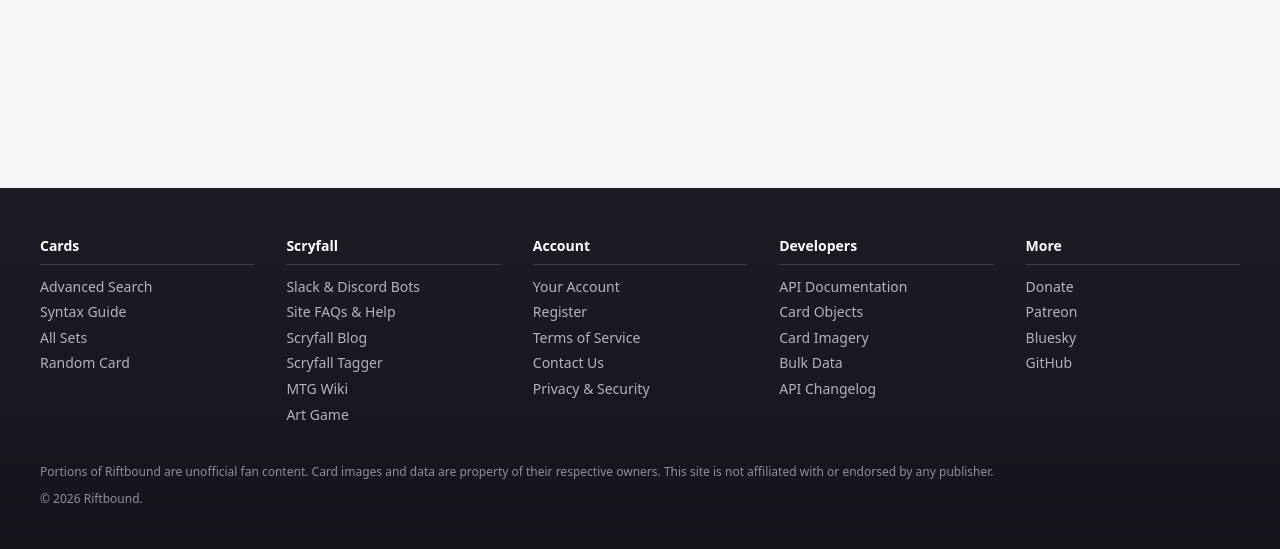
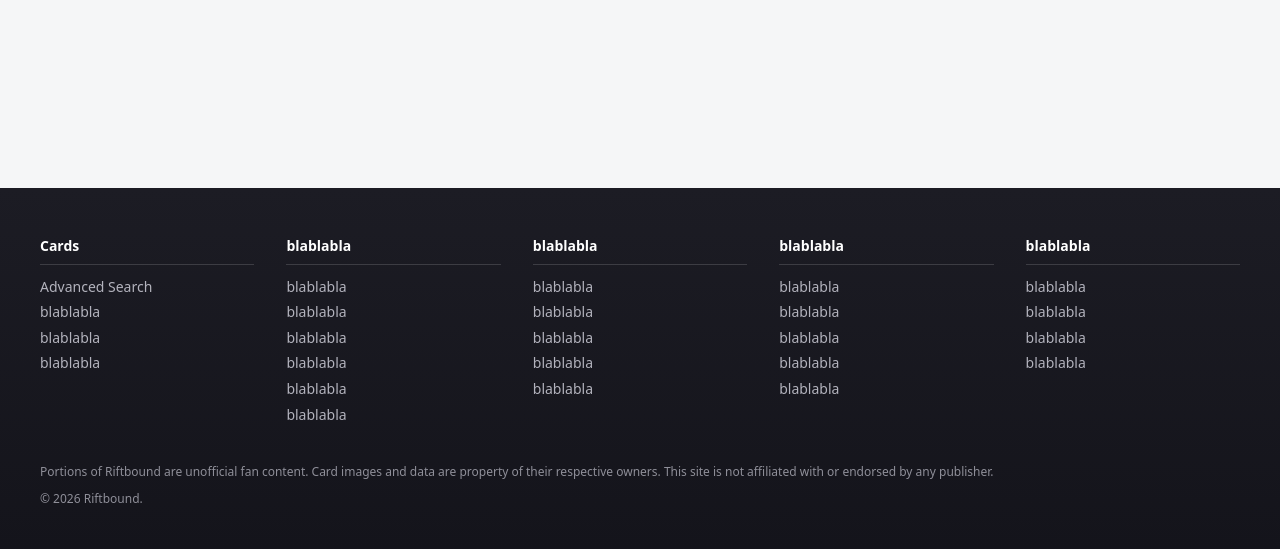
Before and after one commit to DaviChalita/runewell, a Django app: template runewell/card/templates/list/no_results.html in a window 1280 px wide. Shown: the part 492-1041 px from the top of the page. Run offline with Django 5.2, Linux system fonts and the light colour scheme; the template is opened without the code that fills it, so the values that code supplies are empty; some libraries are stand-ins or nearby versions.

Commit message:
some fixes finished

```diff
--- a/runewell/card/static/styles/styles.css
+++ b/runewell/card/static/styles/styles.css
@@ -162,11 +162,17 @@ canvas {
 .pagination-button {
   padding: 6px 12px;
   border-radius: 6px;
-  border: 1px solid #c8c3d1;
+  border: 1px solid #7a5bd6;
+  color: #7a5bd6;
+  font-weight: 500;
   background: white;
   font-size: 14px;
   cursor: pointer;
   transition: all 0.15s ease;
+}
+
+.pagination-button:hover:not(:disabled) {
+  background: #f3efff;
 }
 
 .pagination-button:hover:not(:disabled) {
@@ -176,17 +182,6 @@ canvas {
 .pagination-button:disabled {
   opacity: 0.5;
   cursor: default;
-}
-
-/* Destacar botão Next */
-.pagination-button:nth-child(3) {
-  border: 1px solid #7a5bd6;
-  color: #7a5bd6;
-  font-weight: 500;
-}
-
-.pagination-button:nth-child(3):hover:not(:disabled) {
-  background: #f3efff;
 }
 
 .description-bg {
--- a/runewell/card/templates/bases/footer.html
+++ b/runewell/card/templates/bases/footer.html
@@ -3,46 +3,46 @@
 
         <div class="footer-column">
             <h4>Cards</h4>
-            <a href="#">Advanced Search</a>
-            <a href="#">Syntax Guide</a>
-            <a href="#">All Sets</a>
-            <a href="#">Random Card</a>
+            <a href="/card/advanced">Advanced Search</a>
+            <a href="#">blablabla</a>
+            <a href="#">blablabla</a>
+            <a href="#">blablabla</a>
         </div>
 
         <div class="footer-column">
-            <h4>Scryfall</h4>
-            <a href="#">Slack & Discord Bots</a>
-            <a href="#">Site FAQs & Help</a>
-            <a href="#">Scryfall Blog</a>
-            <a href="#">Scryfall Tagger</a>
-            <a href="#">MTG Wiki</a>
-            <a href="#">Art Game</a>
+            <h4>blablabla</h4>
+            <a href="#">blablabla</a>
+            <a href="#">blablabla</a>
+            <a href="#">blablabla</a>
+            <a href="#">blablabla</a>
+            <a href="#">blablabla</a>
+            <a href="#">blablabla</a>
         </div>
 
         <div class="footer-column">
-            <h4>Account</h4>
-            <a href="#">Your Account</a>
-            <a href="#">Register</a>
-            <a href="#">Terms of Service</a>
-            <a href="#">Contact Us</a>
-            <a href="#">Privacy & Security</a>
+            <h4>blablabla</h4>
+            <a href="#">blablabla</a>
+            <a href="#">blablabla</a>
+            <a href="#">blablabla</a>
+            <a href="#">blablabla</a>
+            <a href="#">blablabla</a>
         </div>
 
         <div class="footer-column">
-            <h4>Developers</h4>
-            <a href="#">API Documentation</a>
-            <a href="#">Card Objects</a>
-            <a href="#">Card Imagery</a>
-            <a href="#">Bulk Data</a>
-            <a href="#">API Changelog</a>
+            <h4>blablabla</h4>
+            <a href="#">blablabla</a>
+            <a href="#">blablabla</a>
+            <a href="#">blablabla</a>
+            <a href="#">blablabla</a>
+            <a href="#">blablabla</a>
         </div>
 
         <div class="footer-column">
-            <h4>More</h4>
-            <a href="#">Donate</a>
-            <a href="#">Patreon</a>
-            <a href="#">Bluesky</a>
-            <a href="#">GitHub</a>
+            <h4>blablabla</h4>
+            <a href="#">blablabla</a>
+            <a href="#">blablabla</a>
+            <a href="#">blablabla</a>
+            <a href="#">blablabla</a>
         </div>
 
     </div>
--- a/runewell/card/views/list.py
+++ b/runewell/card/views/list.py
@@ -1,4 +1,5 @@
 from django.core.paginator import Paginator
+from django.db.models import F
 from django.shortcuts import render
 
 from ..commons.order_by_enum import OrderBy
@@ -36,7 +37,10 @@ def search_list(request):
         order_request = None
     order = 'name' if order_request is None else order_request
     direction = '' if request.GET.get("dir") is None or request.GET.get("dir") == 'asc' else '-'
-    card_list = Card.objects.filter(**filters).order_by(f"{direction}{order}")
+
+    query = Card.objects.filter(**filters)
+    ordering = F(order).desc(nulls_last=True) if direction == '-' else F(order).asc()
+    card_list = query.order_by(ordering)
 
     if card_list.count() == 0:
         return render(request, "list/no_results.html")
```
